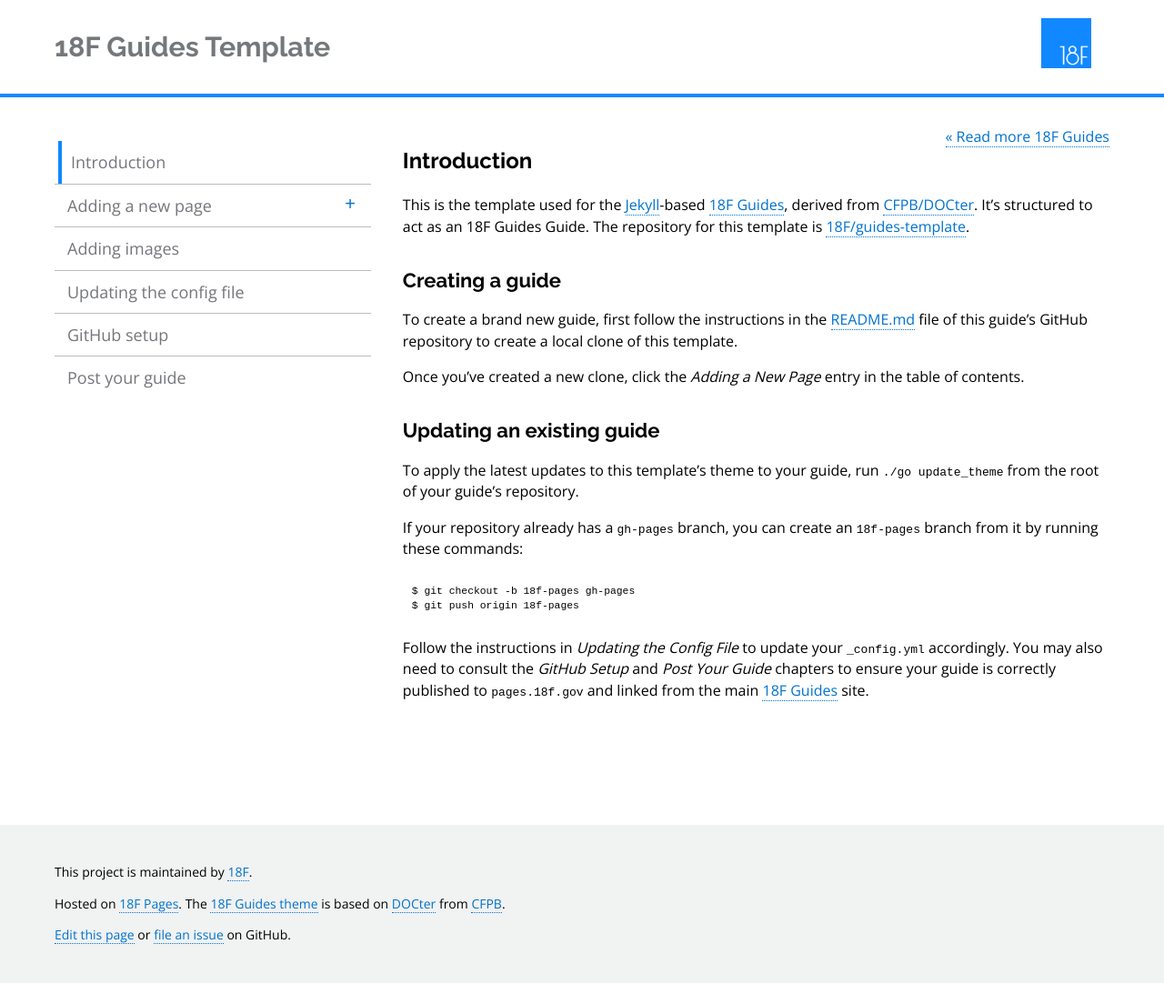
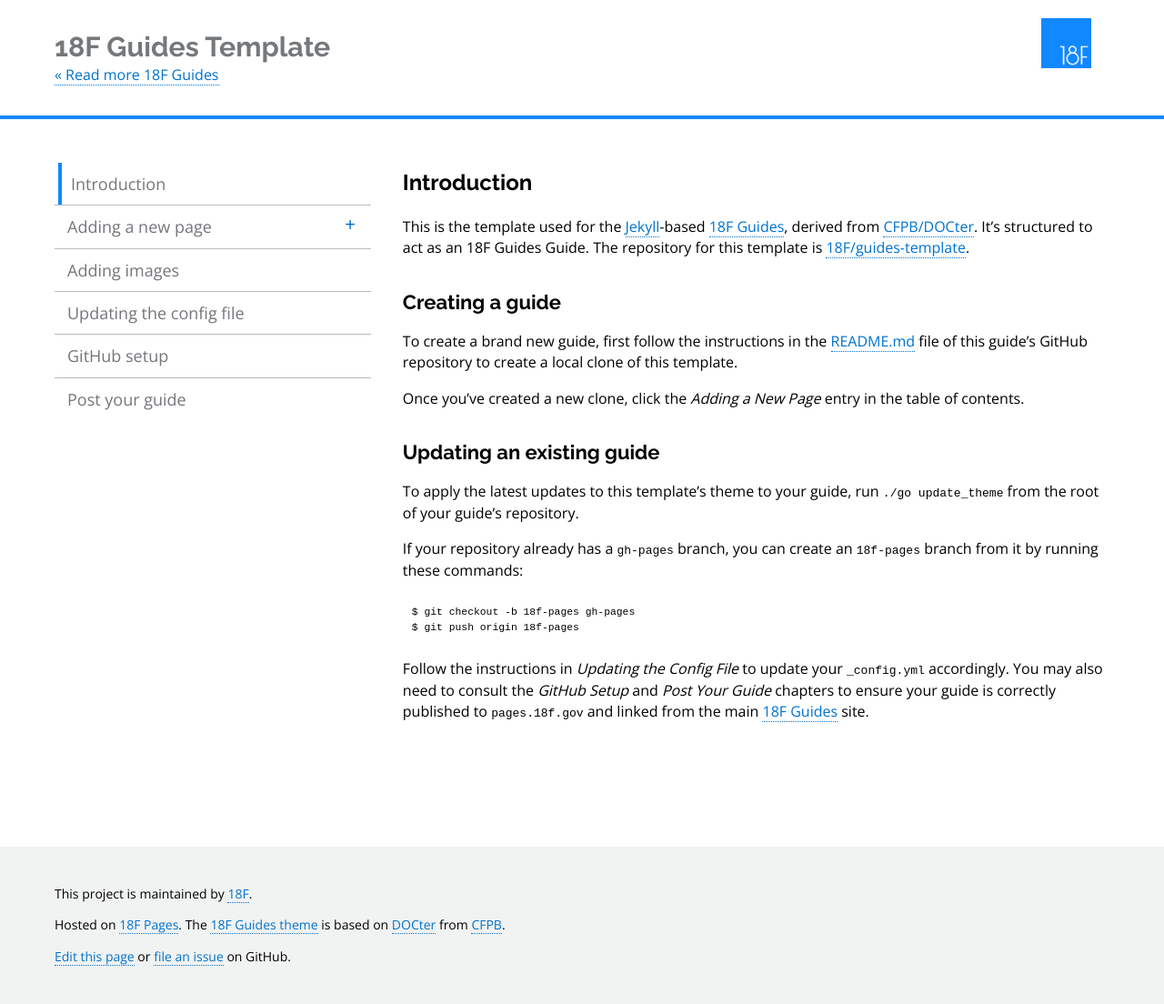
Before and after one commit to Macy-FK/federaliste, a Jekyll site: the page built from index.md, in a window 1280 px wide. Shown: the whole page at 91% size. Built offline with Jekyll 4.4.1, drawn with Linux system fonts in a browser that asks for light colours; nearby versions of some CDN libraries; Markdown is read by kramdown in place of the engine named in the settings; before the commit the page ends 1081 px from its top, so only the background shows below that.

Commit message:
Place "Read more guides" link beneath title
Per @jenniferthibault in 18F/guides-template#27.

```diff
--- a/_layouts/default.html
+++ b/_layouts/default.html
@@ -14,6 +14,7 @@
             <a href="{{ site.author.url }}"><img class="logo" src="{{ site.baseurl }}{{ site.logourl }}" alt="{{ site.logoalt }}" width="75px"></a>
           {% endif %}
           <h1 class="site-title"><a class="title-link" href="{{ site.baseurl }}/">{{ site.name }}</a></h1>
+          <div class="to-guides"><a href="https://pages.18f.gov/guides/">&laquo; Read more 18F Guides</a></div>
         </div>
 
       </header>
@@ -22,7 +23,6 @@
         {% include sidebar.html %}
 
         <section id="main" class="main-content" role="main">
-          <div class="to-guides"><a href="https://pages.18f.gov/guides/">&laquo; Read more 18F Guides</a></div>
           <h1>{{ page.title }}</h1>
           {{ content }}
         </section>
--- a/assets/css/custom.css
+++ b/assets/css/custom.css
@@ -40,10 +40,6 @@ li.active > a{
 	background-color: #317ab9;
 }
 
-@media screen and (min-width: 45em) and (min-height: 32.5em) {
-  div.to-guides {
-    float: right;
-    display: block;
-    text-align: right;
-  }
+div.to-guides {
+	display: block;
 }
```
